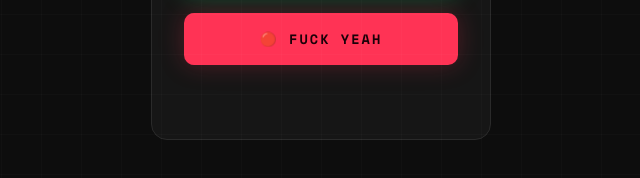
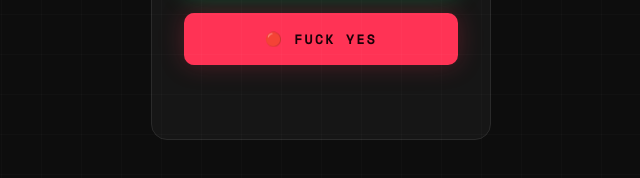
Before and after one commit to noroffben/status, a website: page public/control.html in a window 1280 px wide. Shown: the part 466-644 px from the top of the page, 319-959 px from the left. Drawn offline with nearby package versions, Linux system fonts and the light colour scheme.

Commit message:
Change button text from 'fuck yeah' to 'fuck yes'

```diff
--- a/public/control.html
+++ b/public/control.html
@@ -119,7 +119,7 @@
     <div class="divider"></div>
     <div class="btn-group">
       <button class="green-btn" id="btnOnline" onclick="setStatus('online')">🟢 Ohoo</button>
-      <button class="red-btn" id="btnOffline" onclick="setStatus('offline')">🔴 fuck yeah</button>
+      <button class="red-btn" id="btnOffline" onclick="setStatus('offline')">🔴 fuck yes</button>
     </div>
     <div class="feedback" id="feedback"></div>
   </div>
```
